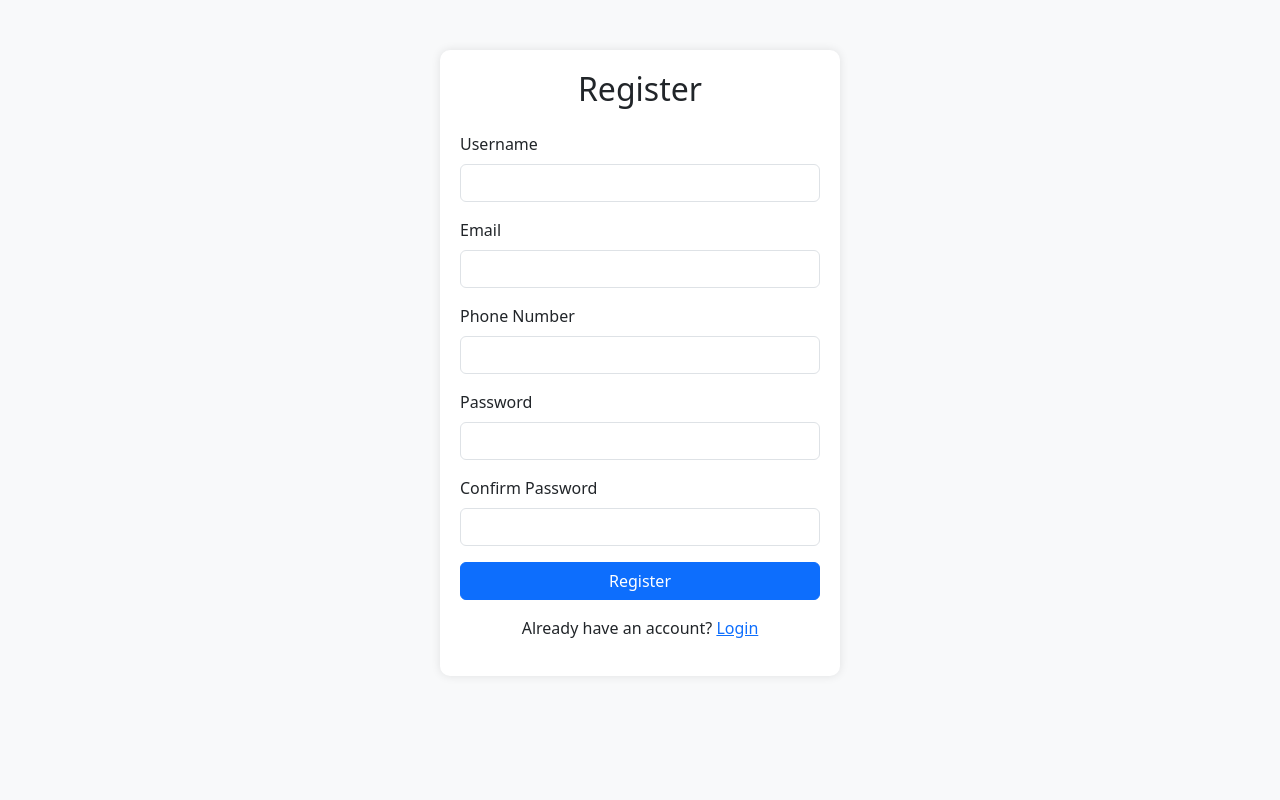
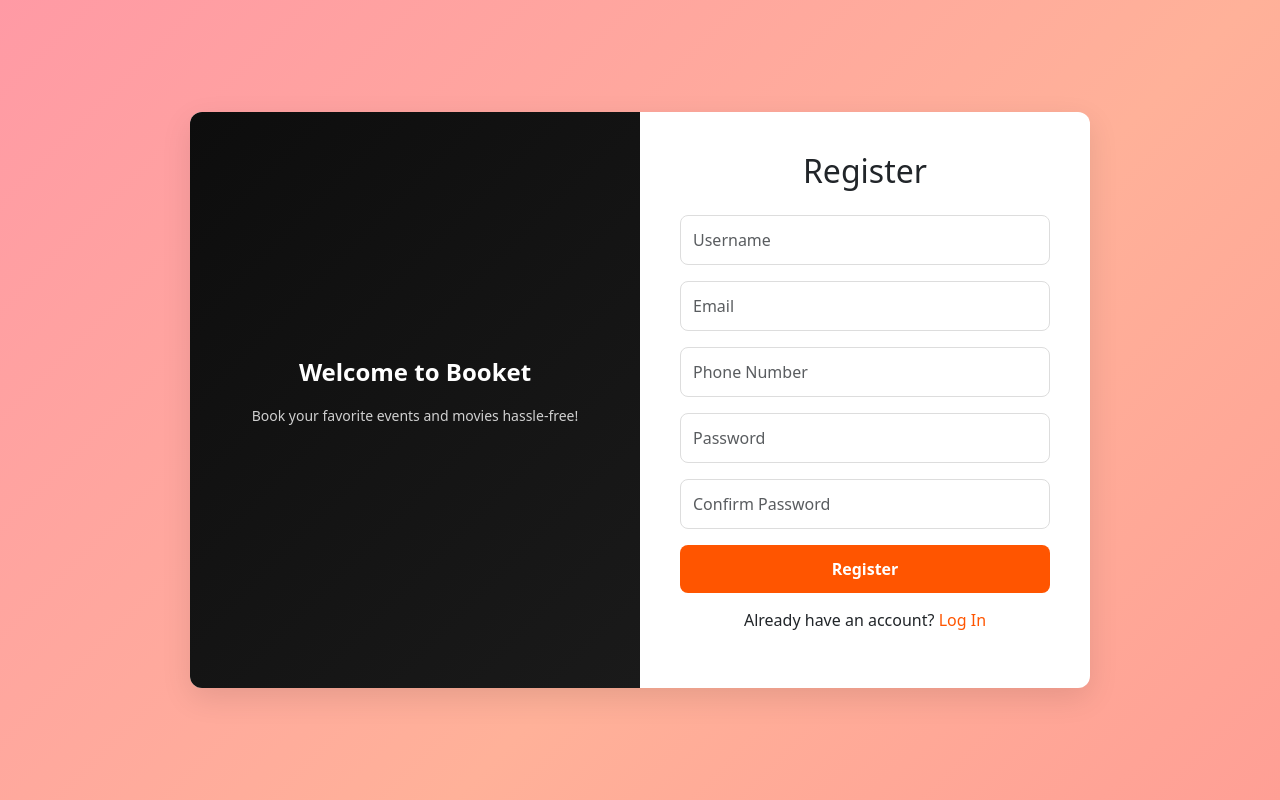
Before and after one commit to Dhadheechi/booket_ticking, a Django app: page /book/register/ in a window 1280 px wide. Run offline with Django 5.2, Linux system fonts and the light colour scheme.

Commit message:
latest update interface cahnged

```diff
--- a/apps/bookings/templates/bookings/register.html
+++ b/apps/bookings/templates/bookings/register.html
@@ -4,26 +4,114 @@
     <meta charset="UTF-8">
     <meta name="viewport" content="width=device-width, initial-scale=1.0">
     <title>Register | BookMyShow Clone</title>
-    <!-- ✅ Bootstrap CSS for styling -->
+
+    <!-- ✅ Bootstrap CSS -->
     <link href="https://cdn.jsdelivr.net/npm/bootstrap@5.3.0/dist/css/bootstrap.min.css" rel="stylesheet">
+
     <style>
+        /* 🎨 Full-page animated gradient background */
         body {
-            background-color: #f8f9fa;
+            display: flex;
+            height: 100vh;
+            align-items: center;
+            justify-content: center;
+            background: linear-gradient(-45deg, #ff7eb3, #ff758c, #ffb199, #ff7eb3);
+            background-size: 400% 400%;
+            animation: backgroundTransition 8s ease infinite;
         }
-        .register-container {
-            max-width: 400px;
-            margin: 50px auto;
-            padding: 20px;
+
+        /* 🌈 Smooth gradient transition */
+        @keyframes backgroundTransition {
+            0% { background-position: 0% 50%; }
+            50% { background-position: 100% 50%; }
+            100% { background-position: 0% 50%; }
+        }
+
+        .container-box {
+            display: flex;
+            width: 900px;
             background: white;
-            border-radius: 10px;
-            box-shadow: 0px 0px 10px rgba(0, 0, 0, 0.1);
+            border-radius: 12px;
+            overflow: hidden;
+            box-shadow: 0px 10px 30px rgba(0, 0, 0, 0.1);
+        }
+
+        .left-section {
+            width: 50%;
+            background: linear-gradient(135deg, #0d0d0d, #1a1a1a);
+            color: white;
+            display: flex;
+            flex-direction: column;
+            justify-content: center;
+            align-items: center;
+            padding: 40px;
+            text-align: center;
+        }
+
+        .left-section h2 {
+            font-size: 24px;
+            font-weight: bold;
+        }
+
+        .left-section p {
+            font-size: 14px;
+            margin-top: 10px;
+            opacity: 0.8;
+        }
+
+        .right-section {
+            width: 50%;
+            padding: 40px;
+        }
+
+        .form-control {
+            border-radius: 8px;
+            border: 1px solid #ddd;
+            padding: 12px;
+        }
+
+        .btn-register {
+            width: 100%;
+            background-color: #ff5500;
+            color: white;
+            border: none;
+            padding: 12px;
+            border-radius: 8px;
+            font-size: 16px;
+            font-weight: bold;
+            transition: 0.3s ease-in-out;
+        }
+
+        .btn-register:hover {
+            background-color: #e64a00;
+        }
+
+        .login-link {
+            text-align: center;
+            margin-top: 15px;
+        }
+
+        .login-link a {
+            color: #ff5500;
+            text-decoration: none;
+        }
+
+        .login-link a:hover {
+            text-decoration: underline;
         }
     </style>
 </head>
 <body>
 
-    <div class="container">
-        <div class="register-container">
+    <div class="container-box">
+        <!-- Left Section (Branding) -->
+        <div class="left-section">
+            <h2>Welcome to Booket</h2>
+            <p>Book your favorite events and movies hassle-free!</p>
+        </div>
+
+        <!-- Right Section (Registration Form) -->
+        <div class="right-section">
             <h2 class="text-center mb-4">Register</h2>
 
             <!-- ✅ Display Django Messages -->
@@ -39,35 +127,30 @@
                 {% csrf_token %}
 
                 <div class="mb-3">
-                    <label class="form-label">Username</label>
-                    <input type="text" name="username" class="form-control" required>
+                    <input type="text" name="username" class="form-control" placeholder="Username" required>
                 </div>
 
                 <div class="mb-3">
-                    <label class="form-label">Email</label>
-                    <input type="email" name="email" class="form-control" required>
+                    <input type="email" name="email" class="form-control" placeholder="Email" required>
                 </div>
 
                 <div class="mb-3">
-                    <label class="form-label">Phone Number</label>
-                    <input type="text" name="phone_no" class="form-control" required>
+                    <input type="text" name="phone_no" class="form-control" placeholder="Phone Number" required>
                 </div>
 
                 <div class="mb-3">
-                    <label class="form-label">Password</label>
-                    <input type="password" name="password1" class="form-control" required>
+                    <input type="password" name="password1" class="form-control" placeholder="Password" required>
                 </div>
 
                 <div class="mb-3">
-                    <label class="form-label">Confirm Password</label>
-                    <input type="password" name="password2" class="form-control" required>
+                    <input type="password" name="password2" class="form-control" placeholder="Confirm Password" required>
                 </div>
 
-                <button type="submit" class="btn btn-primary w-100">Register</button>
+                <button type="submit" class="btn btn-register">Register</button>
             </form>
 
-            <p class="text-center mt-3">
-                Already have an account? <a href="{% url 'login' %}">Login</a>
+            <p class="login-link">
+                Already have an account? <a href="{% url 'login' %}">Log In</a>
             </p>
         </div>
     </div>
```
Also changed, not shown: apps/bookings/templates/bookings/city_selection.html (+67 -21 lines), apps/bookings/templates/bookings/login.html (+55 -33 lines), apps/bookings/templates/registration/login.html (+75 -22 lines).
